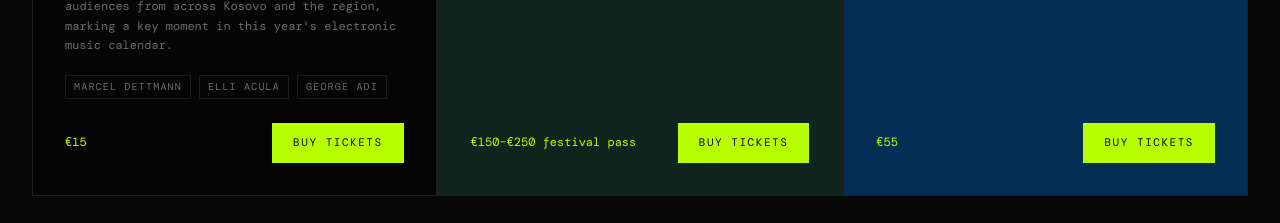
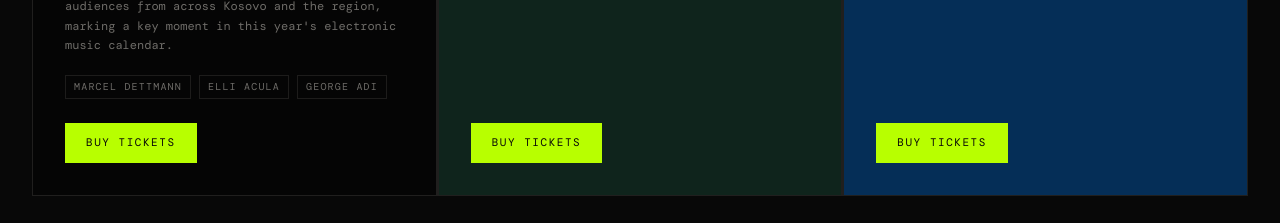
Before and after one commit to eronbegiqi/Techno-kosova-website, a React (Vite) app: page / in a window 1280 px wide. Shown: the part 1680-1903 px from the top of the page. Built offline with nearby package versions, Linux system fonts and the light colour scheme; a web font is replaced by a local one.

Commit message:
hide pricing

```diff
--- a/src/pages/Events.jsx
+++ b/src/pages/Events.jsx
@@ -96,14 +96,14 @@ function EventRow({ ev }) {
           </div>
           <div style={{ borderLeft: '1px solid var(--border)', paddingLeft: 40 }}>
             <p style={{ fontSize: 10, color: 'var(--acid)', letterSpacing: '0.12em', textTransform: 'uppercase', marginBottom: 16 }}>Tickets</p>
-            {ev.price.split('/').map(p => (
+            {/* {ev.price.split('/').map(p => (
               <div key={p} style={{ borderBottom: '1px solid var(--border)', padding: '12px 0', display: 'flex', justifyContent: 'space-between' }}>
                 <span style={{ color: 'var(--fg-dim)', fontSize: 11 }}>
                   {p.trim().includes('advance') ? 'Advance' : p.trim().includes('door') ? 'At the Door' : 'Ticket'}
                 </span>
                 <span style={{ color: 'var(--fg)', fontSize: 12 }}>{p.trim()}</span>
               </div>
-            ))}
+            ))} */}
             {!ev.soldOut && (
               <a href={ev.ticketLink} target="_blank" rel="noreferrer" className="btn" style={{ marginTop: 20, width: '100%', textAlign: 'center', display: 'block' }}>
                 Buy Tickets ↗
--- a/src/pages/Home.jsx
+++ b/src/pages/Home.jsx
@@ -121,7 +121,7 @@ export default function Home() {
                     {ev.lineup.slice(0, 3).map(n => <span key={n} className="tag tag-dim">{n}</span>)}
                   </div>
                   <div style={{ marginTop: 'auto', display: 'flex', justifyContent: 'space-between', alignItems: 'center' }}>
-                    <span style={{ color: 'var(--acid)', fontFamily: 'var(--font-b)', fontSize: 12 }}>{ev.price}</span>
+                    {/* <span style={{ color: 'var(--acid)', fontFamily: 'var(--font-b)', fontSize: 12 }}>{ev.price}</span> */}
                     {!ev.soldOut && (
                       <a href={ev.ticketLink} target="_blank" rel="noreferrer" className="btn" style={{ padding: '10px 20px', fontSize: 11 }}>Buy Tickets</a>
                     )}
```
